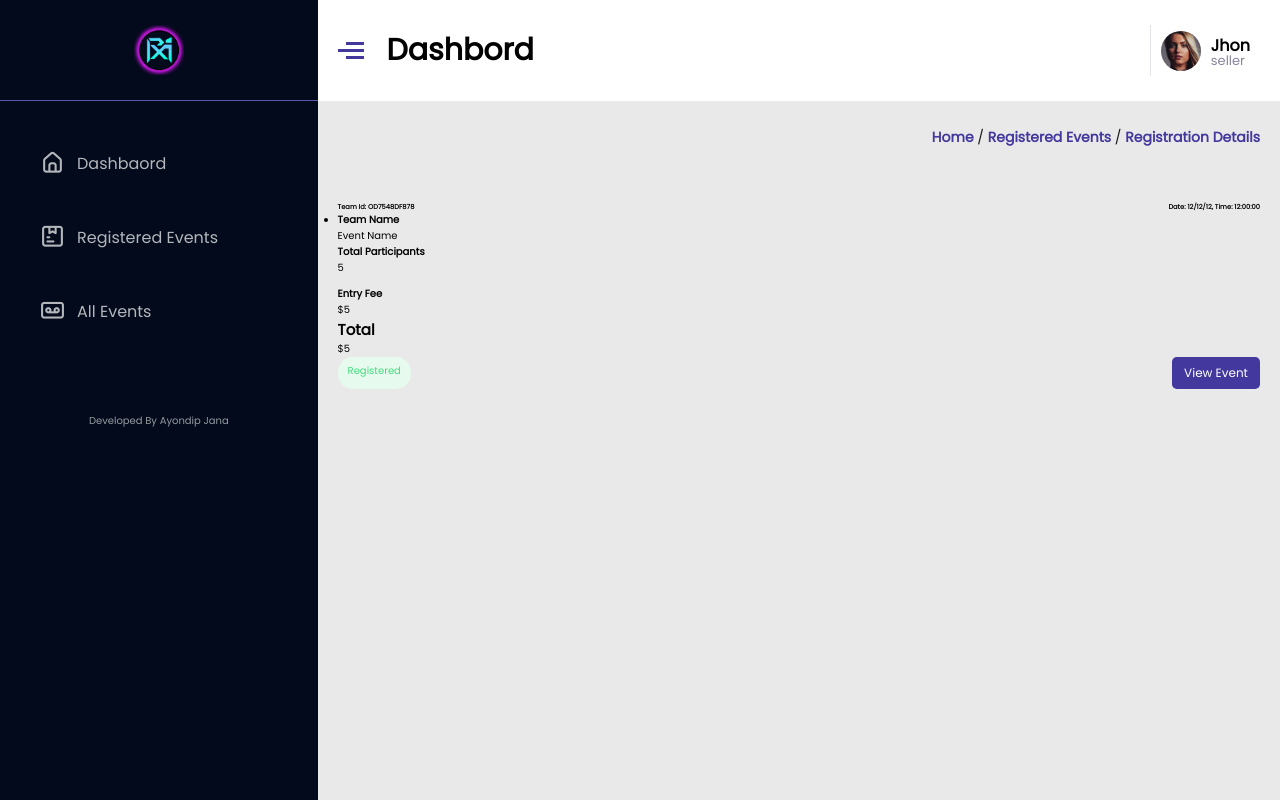
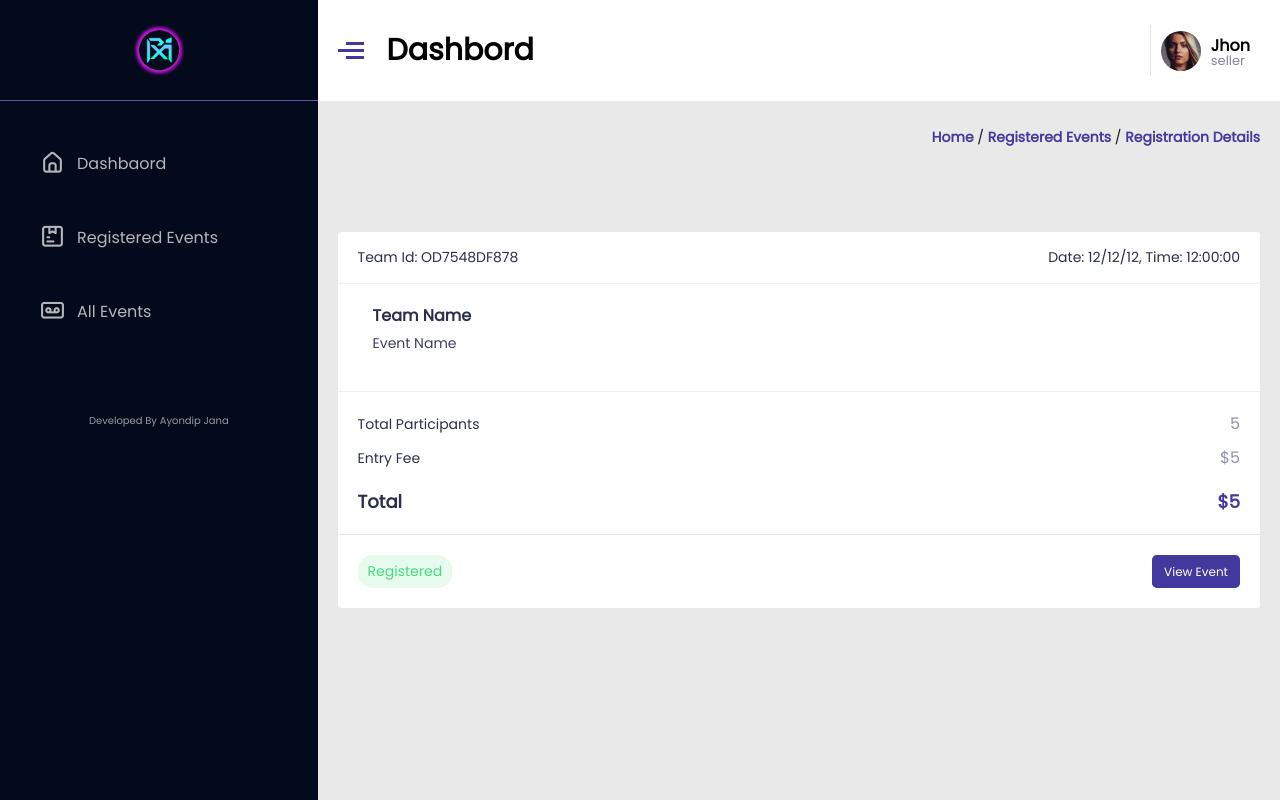
Before and after one commit to detronetdip/resonence, a PHP site: page /profile/reg-detail.html in a window 1280 px wide. Run offline with PHP 8.4, Linux system fonts and the light colour scheme.

Commit message:
css changed

```diff
--- a/profile/assets/css/_product.scss
+++ b/profile/assets/css/_product.scss
@@ -6,106 +6,132 @@
     .gh {
       width: 100%;
       padding: 1.5rem 2rem;
-      .heading {
-        padding: 3rem 1.2rem;
-        display: flex;
-        justify-content: space-between;
-        background-color: $white;
-        width: 99%;
-        border-radius: 5px 5px 0 0;
-        border-bottom: 1px solid $border;
-        h3 {
-          font-size: 2rem;
-          text-transform: capitalize;
-        }
-        a {
-          min-width: 110px;
-          padding: 1rem 0;
-          background-color: #42389d;
-          border-color: #42389d;
-          color: $white;
-          border-radius: 15px;
-          display: flex;
-          align-items: center;
-          justify-content: center;
-          font-weight: 1.4px;
-          font-weight: 700;
-          &:focus {
-            box-shadow: 0 0 0 0.2rem #42389d80;
+      .pdpt-bg {
+        margin-top: 30px;
+        background: #fff;
+        border-radius: 3px;
+        box-shadow: 0 1px 2px 0 #e9e9e9;
+        .pdpt-title {
+          border-bottom: 1px solid #efefef;
+          h6 {
+            padding: 15px 20px;
+            font-size: 14px;
+            font-weight: 400;
+            color: #2b2f4c;
+            margin-bottom: 0;
           }
-          &:hover {
-            background-color: #2a2465;
-            border-color: #2a2465;
+          h4 {
+            padding: 15px 20px;
+            font-size: 14px;
+            font-weight: 600;
+            color: #2b2f4c;
+            margin-bottom: 0;
+            border-bottom: 0;
           }
         }
-      }
-      .maincontainer {
-        background-color: $white;
-        border-radius: 0 0 5px 5px;
-        width: 99%;
-        overflow-x: auto;
-        table {
-          min-height: 10rem;
-          min-width: 70rem;
-          thead {
-            font-size: 1.4rem;
-            font-weight: 800;
-            color: #7e7e7e;
-            th {
-              padding: 2.5rem 1rem;
-              border-bottom: 1px solid #eee;
-              font-weight: 800;
+        .order-dtsll {
+          padding: 20px;
+          list-style: none;
+          li {
+            display: inline-block;
+            vertical-align: top;
+            .order-dt-img {
+              background: #f9f9f9;
+              padding: 10px;
+              border: 1px solid #efefef;
+              border-radius: 5px;
+              img {
+                width: 50px;
+              }
             }
-          }
-          tbody {
-            td {
-              padding: 1.8rem 1rem;
-              font-size: 1.4rem;
-              text-align: center !important;
-              color: #7e8082;
-              border-bottom: 1px solid $border;
-              a {
-                display: flex;
-                width: 5rem;
-                margin: 0.1rem auto;
+            .order-dt47 {
+              margin-left: 15px;
+              h4 {
+                font-size: 16px;
+                color: #2b2f4c;
+                margin-bottom: 5px;
+                line-height: 24px;
+                text-align: left;
+                font-weight: 700;
               }
-              .acn {
-                display: flex;
-                align-items: center;
-                justify-content: center;
-                a {
-                  margin: 0;
-                  height: 2.5rem;
-                  width: 2.5rem;
-                  display: flex;
-                  align-items: center;
-                  justify-content: center;
-                  border-radius: 50%;
-                  margin: 0 0.2rem;
-                  i {
-                    color: $white;
-                    font-size: 1.5rem;
-                  }
-                }
-                .view {
-                  background-color: #42389d;
-                }
-                .edit {
-                  background-color: #43dc80;
-                }
-                .nedit {
-                  background-color: #dccd43;
-                }
-                .del {
-                  background-color: #ff4c41;
+              p {
+                font-size: 14px;
+                font-weight: 400;
+                text-align: left;
+                color: #3e3f5e;
+                margin-bottom: 7px;
+              }
+              .order-title {
+                font-size: 14px;
+                font-weight: 500;
+                color: #2b2f4c;
+                span {
+                  font-size: 12px;
+                  display: inline-block;
+                  background: #2b2f4c;
+                  color: #fff;
+                  height: 18px;
+                  border-radius: 100%;
+                  width: 18px;
+                  text-align: center;
+                  font-weight: 700;
+                  margin-left: 5px;
+                  cursor: pointer;
                 }
               }
             }
           }
         }
-        .wishlist {
-          width: 100%;
-          border-collapse: collapse;
+        .total-checkout-group {
+          padding: 20px 20px 0;
+          border-top: 1px solid #efefef;
+          margin-top: 10px;
+          .cart-total-dil {
+            display: flex;
+            width: 100%;
+            align-items: center;
+            h4 {
+              margin-bottom: 0;
+              font-size: 14px;
+              font-weight: 400;
+              color: #2b2f4c;
+              line-height: 24px;
+            }
+            span {
+              color: #8f91ac;
+              font-size: 16px;
+              margin-left: auto;
+              font-weight: 400;
+              line-height: 24px;
+            }
+          }
+        }
+
+        .bt0 {
+          border-top: 0;
+        }
+        .main-total-cart {
+          display: flex;
+          padding: 20px;
+          border-bottom: 1px solid #e5e5e5;
+          h2 {
+            margin-bottom: 0;
+            font-size: 18px;
+            font-weight: 600;
+            color: #2b2f4c;
+            line-height: 24px;
+          }
+          span {
+            color: $main;
+            font-size: 18px;
+            margin-left: auto;
+            font-weight: 700;
+            line-height: 24px;
+          }
+        }
+        .track-order {
+          padding: 20px 20px;
+          font-size: 1.4rem;
         }
       }
     }
--- a/profile/assets/css/style.css
+++ b/profile/assets/css/style.css
@@ -764,148 +764,160 @@ a.btn {
   padding: 1.5rem 2rem;
 }
 
-.right-part .cartrow .gh .heading {
-  padding: 3rem 1.2rem;
+.right-part .cartrow .gh .pdpt-bg {
+  margin-top: 30px;
+  background: #fff;
+  border-radius: 3px;
+  -webkit-box-shadow: 0 1px 2px 0 #e9e9e9;
+          box-shadow: 0 1px 2px 0 #e9e9e9;
+}
+
+.right-part .cartrow .gh .pdpt-bg .pdpt-title {
+  border-bottom: 1px solid #efefef;
+}
+
+.right-part .cartrow .gh .pdpt-bg .pdpt-title h6 {
+  padding: 15px 20px;
+  font-size: 14px;
+  font-weight: 400;
+  color: #2b2f4c;
+  margin-bottom: 0;
+}
+
+.right-part .cartrow .gh .pdpt-bg .pdpt-title h4 {
+  padding: 15px 20px;
+  font-size: 14px;
+  font-weight: 600;
+  color: #2b2f4c;
+  margin-bottom: 0;
+  border-bottom: 0;
+}
+
+.right-part .cartrow .gh .pdpt-bg .order-dtsll {
+  padding: 20px;
+  list-style: none;
+}
+
+.right-part .cartrow .gh .pdpt-bg .order-dtsll li {
+  display: inline-block;
+  vertical-align: top;
+}
+
+.right-part .cartrow .gh .pdpt-bg .order-dtsll li .order-dt-img {
+  background: #f9f9f9;
+  padding: 10px;
+  border: 1px solid #efefef;
+  border-radius: 5px;
+}
+
+.right-part .cartrow .gh .pdpt-bg .order-dtsll li .order-dt-img img {
+  width: 50px;
+}
+
+.right-part .cartrow .gh .pdpt-bg .order-dtsll li .order-dt47 {
+  margin-left: 15px;
+}
+
+.right-part .cartrow .gh .pdpt-bg .order-dtsll li .order-dt47 h4 {
+  font-size: 16px;
+  color: #2b2f4c;
+  margin-bottom: 5px;
+  line-height: 24px;
+  text-align: left;
+  font-weight: 700;
+}
+
+.right-part .cartrow .gh .pdpt-bg .order-dtsll li .order-dt47 p {
+  font-size: 14px;
+  font-weight: 400;
+  text-align: left;
+  color: #3e3f5e;
+  margin-bottom: 7px;
+}
+
+.right-part .cartrow .gh .pdpt-bg .order-dtsll li .order-dt47 .order-title {
+  font-size: 14px;
+  font-weight: 500;
+  color: #2b2f4c;
+}
+
+.right-part .cartrow .gh .pdpt-bg .order-dtsll li .order-dt47 .order-title span {
+  font-size: 12px;
+  display: inline-block;
+  background: #2b2f4c;
+  color: #fff;
+  height: 18px;
+  border-radius: 100%;
+  width: 18px;
+  text-align: center;
+  font-weight: 700;
+  margin-left: 5px;
+  cursor: pointer;
+}
+
+.right-part .cartrow .gh .pdpt-bg .total-checkout-group {
+  padding: 20px 20px 0;
+  border-top: 1px solid #efefef;
+  margin-top: 10px;
+}
+
+.right-part .cartrow .gh .pdpt-bg .total-checkout-group .cart-total-dil {
   display: -webkit-box;
   display: -ms-flexbox;
   display: flex;
-  -webkit-box-pack: justify;
-      -ms-flex-pack: justify;
-          justify-content: space-between;
-  background-color: #fff;
-  width: 99%;
-  border-radius: 5px 5px 0 0;
-  border-bottom: 1px solid #e1e4e8;
+  width: 100%;
+  -webkit-box-align: center;
+      -ms-flex-align: center;
+          align-items: center;
 }
 
-.right-part .cartrow .gh .heading h3 {
-  font-size: 2rem;
-  text-transform: capitalize;
+.right-part .cartrow .gh .pdpt-bg .total-checkout-group .cart-total-dil h4 {
+  margin-bottom: 0;
+  font-size: 14px;
+  font-weight: 400;
+  color: #2b2f4c;
+  line-height: 24px;
 }
 
-.right-part .cartrow .gh .heading a {
-  min-width: 110px;
-  padding: 1rem 0;
-  background-color: #42389d;
-  border-color: #42389d;
-  color: #fff;
-  border-radius: 15px;
+.right-part .cartrow .gh .pdpt-bg .total-checkout-group .cart-total-dil span {
+  color: #8f91ac;
+  font-size: 16px;
+  margin-left: auto;
+  font-weight: 400;
+  line-height: 24px;
+}
+
+.right-part .cartrow .gh .pdpt-bg .bt0 {
+  border-top: 0;
+}
+
+.right-part .cartrow .gh .pdpt-bg .main-total-cart {
   display: -webkit-box;
   display: -ms-flexbox;
   display: flex;
-  -webkit-box-align: center;
-      -ms-flex-align: center;
-          align-items: center;
-  -webkit-box-pack: center;
-      -ms-flex-pack: center;
-          justify-content: center;
-  font-weight: 1.4px;
-  font-weight: 700;
+  padding: 20px;
+  border-bottom: 1px solid #e5e5e5;
 }
 
-.right-part .cartrow .gh .heading a:focus {
-  -webkit-box-shadow: 0 0 0 0.2rem #42389d80;
-          box-shadow: 0 0 0 0.2rem #42389d80;
+.right-part .cartrow .gh .pdpt-bg .main-total-cart h2 {
+  margin-bottom: 0;
+  font-size: 18px;
+  font-weight: 600;
+  color: #2b2f4c;
+  line-height: 24px;
 }
 
-.right-part .cartrow .gh .heading a:hover {
-  background-color: #2a2465;
-  border-color: #2a2465;
+.right-part .cartrow .gh .pdpt-bg .main-total-cart span {
+  color: #42389d;
+  font-size: 18px;
+  margin-left: auto;
+  font-weight: 700;
+  line-height: 24px;
 }
 
-.right-part .cartrow .gh .maincontainer {
-  background-color: #fff;
-  border-radius: 0 0 5px 5px;
-  width: 99%;
-  overflow-x: auto;
-}
-
-.right-part .cartrow .gh .maincontainer table {
-  min-height: 10rem;
-  min-width: 70rem;
-}
-
-.right-part .cartrow .gh .maincontainer table thead {
+.right-part .cartrow .gh .pdpt-bg .track-order {
+  padding: 20px 20px;
   font-size: 1.4rem;
-  font-weight: 800;
-  color: #7e7e7e;
-}
-
-.right-part .cartrow .gh .maincontainer table thead th {
-  padding: 2.5rem 1rem;
-  border-bottom: 1px solid #eee;
-  font-weight: 800;
-}
-
-.right-part .cartrow .gh .maincontainer table tbody td {
-  padding: 1.8rem 1rem;
-  font-size: 1.4rem;
-  text-align: center !important;
-  color: #7e8082;
-  border-bottom: 1px solid #e1e4e8;
-}
-
-.right-part .cartrow .gh .maincontainer table tbody td a {
-  display: -webkit-box;
-  display: -ms-flexbox;
-  display: flex;
-  width: 5rem;
-  margin: 0.1rem auto;
-}
-
-.right-part .cartrow .gh .maincontainer table tbody td .acn {
-  display: -webkit-box;
-  display: -ms-flexbox;
-  display: flex;
-  -webkit-box-align: center;
-      -ms-flex-align: center;
-          align-items: center;
-  -webkit-box-pack: center;
-      -ms-flex-pack: center;
-          justify-content: center;
-}
-
-.right-part .cartrow .gh .maincontainer table tbody td .acn a {
-  margin: 0;
-  height: 2.5rem;
-  width: 2.5rem;
-  display: -webkit-box;
-  display: -ms-flexbox;
-  display: flex;
-  -webkit-box-align: center;
-      -ms-flex-align: center;
-          align-items: center;
-  -webkit-box-pack: center;
-      -ms-flex-pack: center;
-          justify-content: center;
-  border-radius: 50%;
-  margin: 0 0.2rem;
-}
-
-.right-part .cartrow .gh .maincontainer table tbody td .acn a i {
-  color: #fff;
-  font-size: 1.5rem;
-}
-
-.right-part .cartrow .gh .maincontainer table tbody td .acn .view {
-  background-color: #42389d;
-}
-
-.right-part .cartrow .gh .maincontainer table tbody td .acn .edit {
-  background-color: #43dc80;
-}
-
-.right-part .cartrow .gh .maincontainer table tbody td .acn .nedit {
-  background-color: #dccd43;
-}
-
-.right-part .cartrow .gh .maincontainer table tbody td .acn .del {
-  background-color: #ff4c41;
-}
-
-.right-part .cartrow .gh .maincontainer .wishlist {
-  width: 100%;
-  border-collapse: collapse;
 }
 
 @media only screen and (max-width: 711px) {
```
Also changed, not shown: 1 other file.
